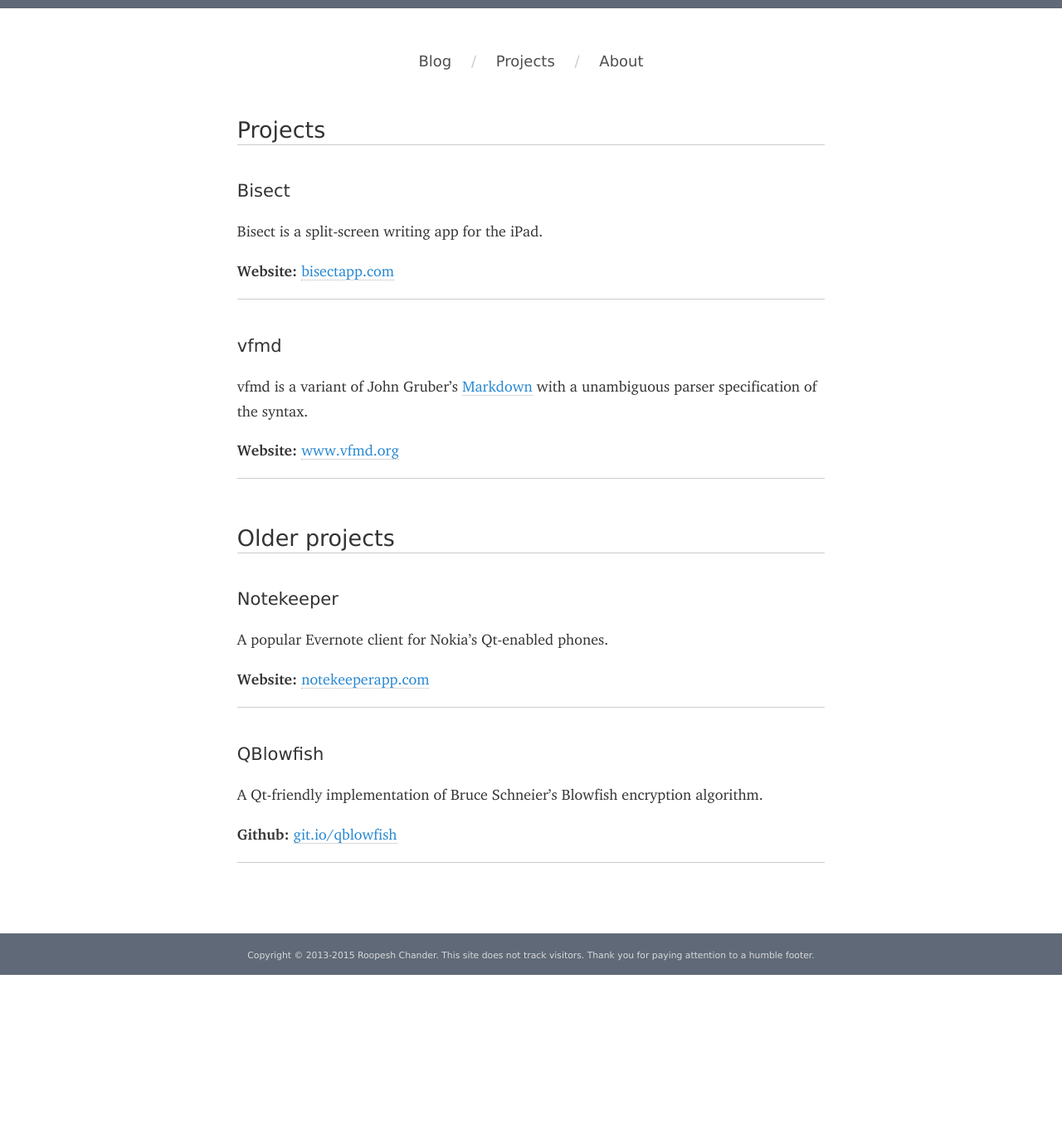
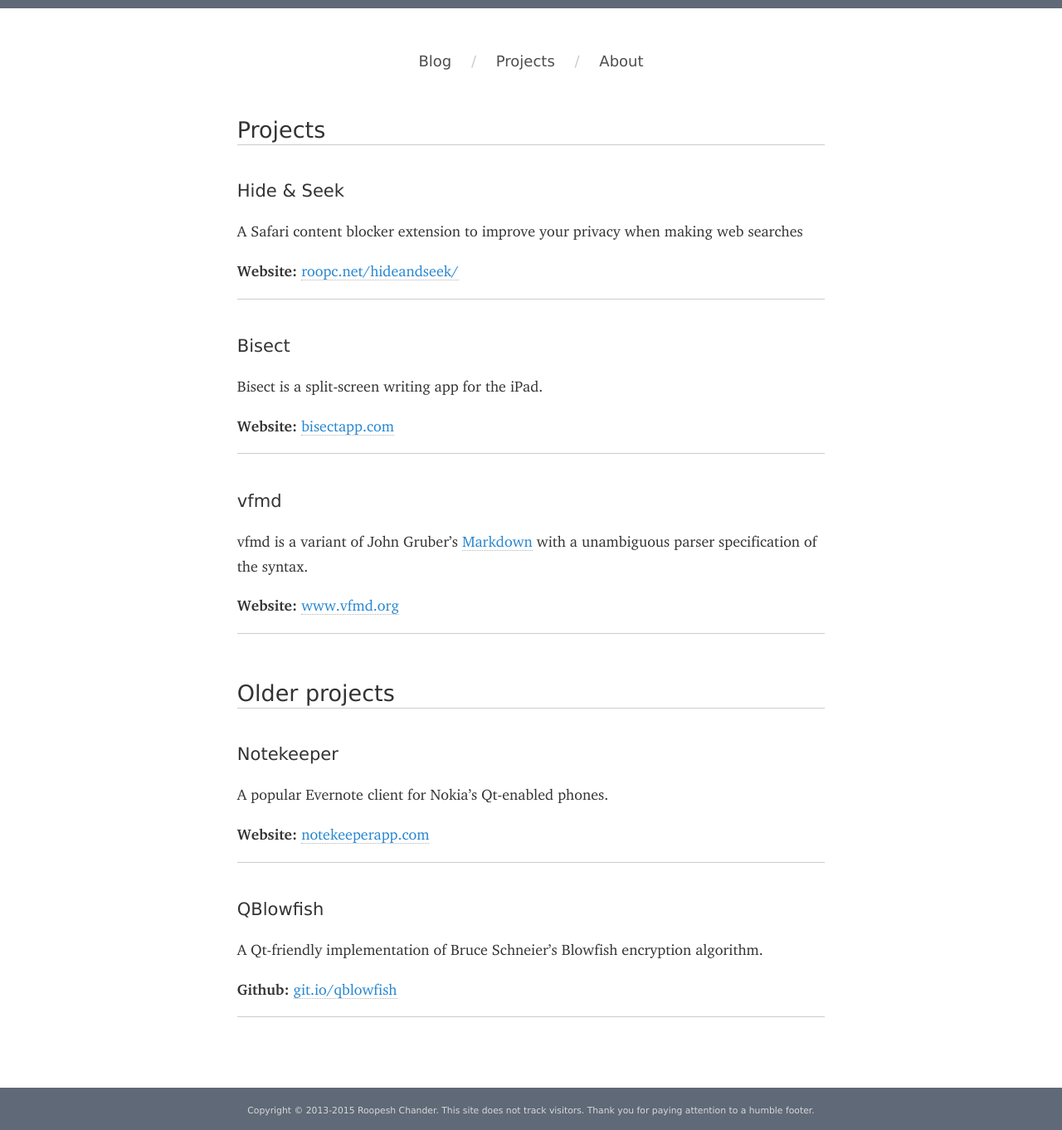
Before and after one commit to roop/roop.github.io, a Jekyll site: the page built from projects.md, in a window 1280 px wide. Shown: the whole page at 83% size. Built offline with Jekyll 4.4.1, drawn with Linux system fonts in a browser that asks for light colours; some web fonts are replaced; before the commit the page ends 1175 px from its top, so only the background shows below that.

Commit message:
Add Hide & Seek to Projects

```diff
--- a/projects.md
+++ b/projects.md
@@ -6,6 +6,13 @@
 <section markdown="1">
 
 <h2>Projects</h2>
+
+<h3>Hide &amp; Seek</h3>
+
+A Safari content blocker extension to improve your privacy when making web searches
+
+**Website:** [roopc.net/hideandseek/](/hideandseek/ "Hide & Seek")
+<hr />
 
 <h3>Bisect</h3>
 
```
